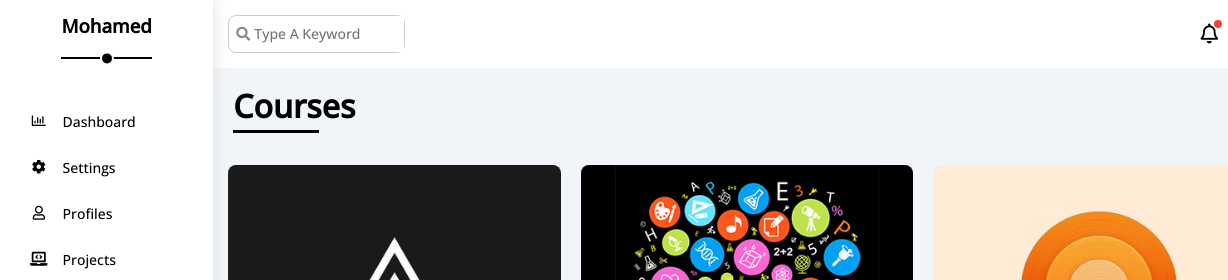
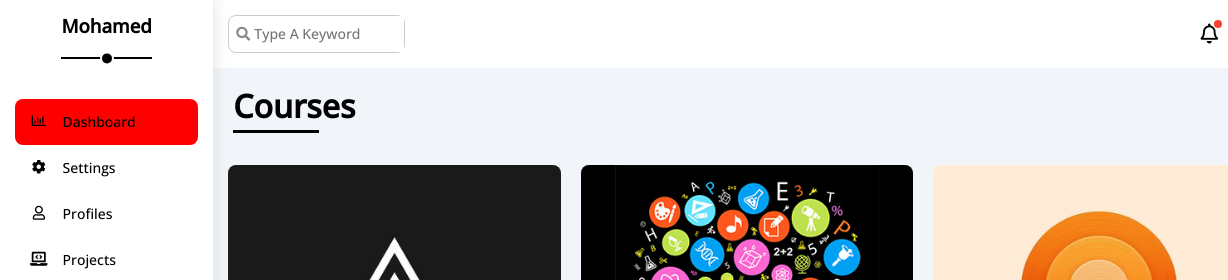
Before and after one commit to Mohamed-Ararr/dashboard.github.io, a plain HTML site: page courses.html in a window 1280 px wide. Shown: the top 280 px of the page, 0-1228 px from the left. Drawn offline with nearby package versions, Linux system fonts and the light colour scheme.

Commit message:
add background color to current tab

```diff
--- a/courses.html
+++ b/courses.html
@@ -25,7 +25,7 @@
         <h3>Mohamed</h3>
         <ul class="links">
           <li>
-            <a href="index.html" class="p-15 f-small br-main">
+            <a href="index.html" class="active p-15 f-small br-main">
               <i class="fa-regular fa-chart-bar fa-fw"></i>
               <span>dashboard</span>
             </a>
--- a/css/style.css
+++ b/css/style.css
@@ -191,6 +191,11 @@
 body {
   margin: 0;
 }
+
+.side-bar .links li a:hover,
+.side-bar .links li a.active {
+  background-color: red;
+ }
 
 *:focus {
   outline: none;
```
